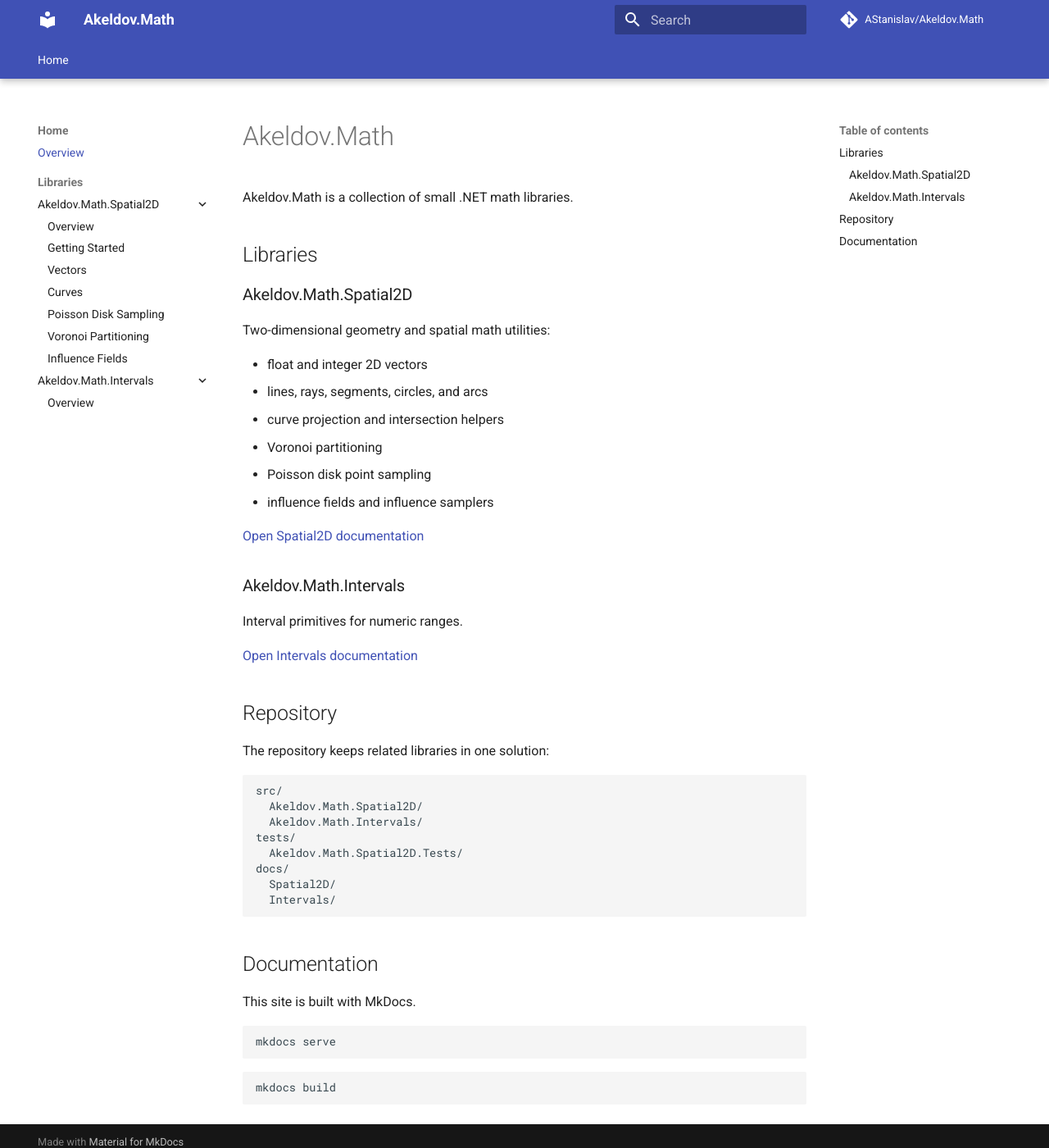
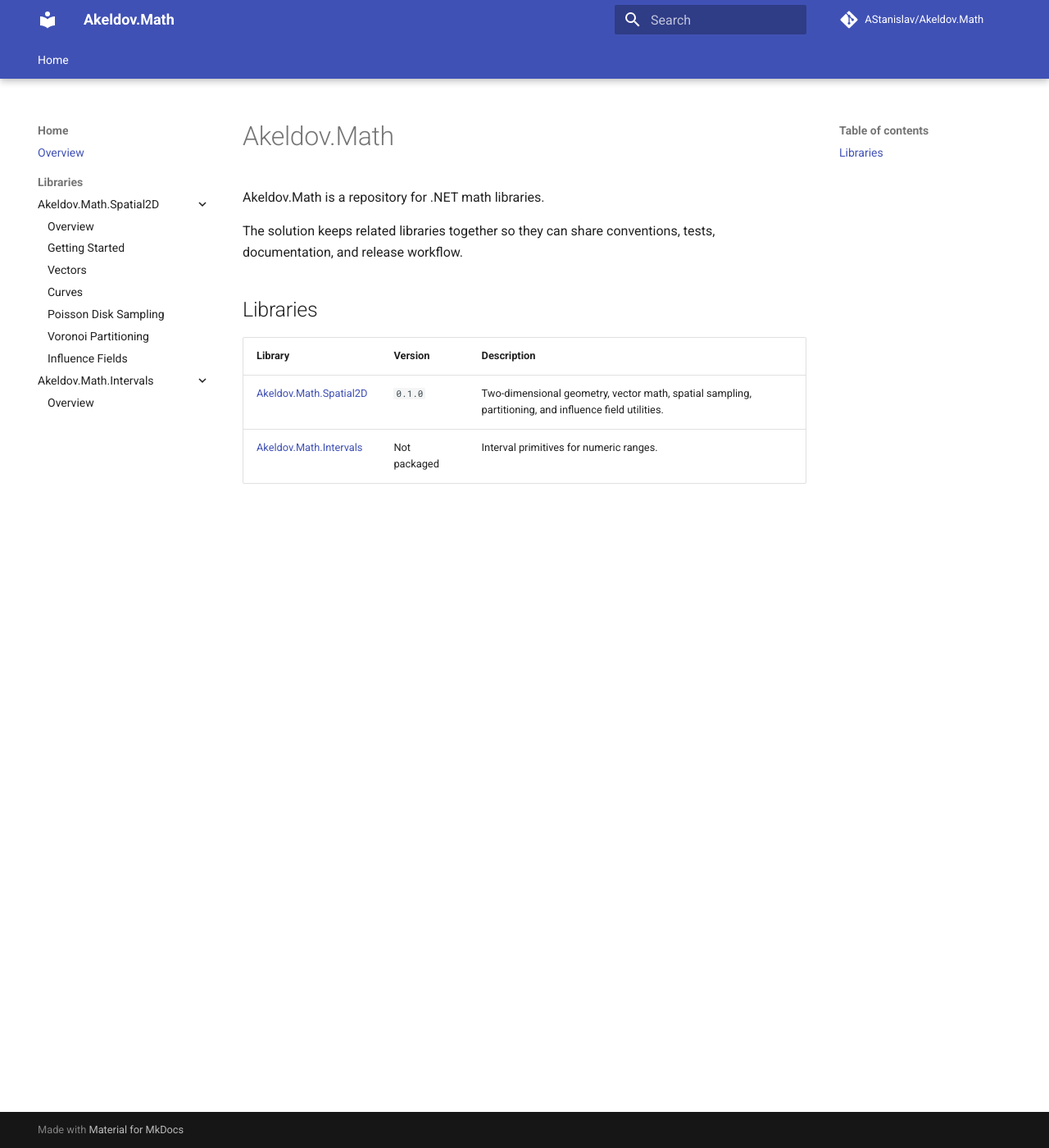
Before and after one commit to Astanislav/Akeldov.Math, an MkDocs documentation site: the page built from docs/index.md, in a window 1280 px wide and 1400 px high. Shown: the whole window at 82% size. Built offline with MkDocs 1.6.1 and Material for MkDocs 9.7.7, drawn with Linux system fonts in a browser that asks for light colours; comment, search, counter and statistics services are not loaded.

Commit message:
Updated docs files

````diff
--- a/docs/index.md
+++ b/docs/index.md
@@ -1,51 +1,12 @@
 # Akeldov.Math
 
-Akeldov.Math is a collection of small .NET math libraries.
+Akeldov.Math is a repository for .NET math libraries.
+
+The solution keeps related libraries together so they can share conventions, tests, documentation, and release workflow.
 
 ## Libraries
 
-### Akeldov.Math.Spatial2D
-
-Two-dimensional geometry and spatial math utilities:
-
-- float and integer 2D vectors
-- lines, rays, segments, circles, and arcs
-- curve projection and intersection helpers
-- Voronoi partitioning
-- Poisson disk point sampling
-- influence fields and influence samplers
-
-[Open Spatial2D documentation](Spatial2D/)
-
-### Akeldov.Math.Intervals
-
-Interval primitives for numeric ranges.
-
-[Open Intervals documentation](Intervals/)
-
-## Repository
-
-The repository keeps related libraries in one solution:
-
-```text
-src/
-  Akeldov.Math.Spatial2D/
-  Akeldov.Math.Intervals/
-tests/
-  Akeldov.Math.Spatial2D.Tests/
-docs/
-  Spatial2D/
-  Intervals/
-```
-
-## Documentation
-
-This site is built with MkDocs.
-
-```powershell
-mkdocs serve
-```
-
-```powershell
-mkdocs build
-```
+| Library | Version | Description |
+| --- | --- | --- |
+| [Akeldov.Math.Spatial2D](Spatial2D/) | `0.1.0` | Two-dimensional geometry, vector math, spatial sampling, partitioning, and influence field utilities. |
+| [Akeldov.Math.Intervals](Intervals/) | Not packaged | Interval primitives for numeric ranges. |
````
